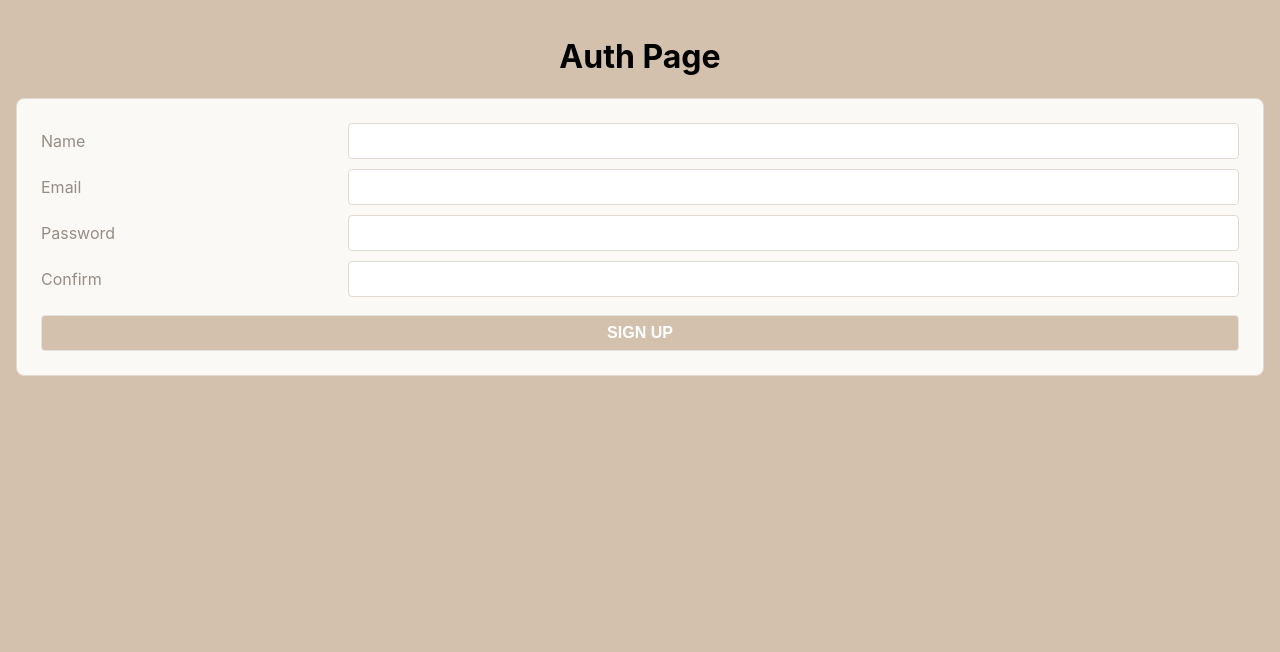
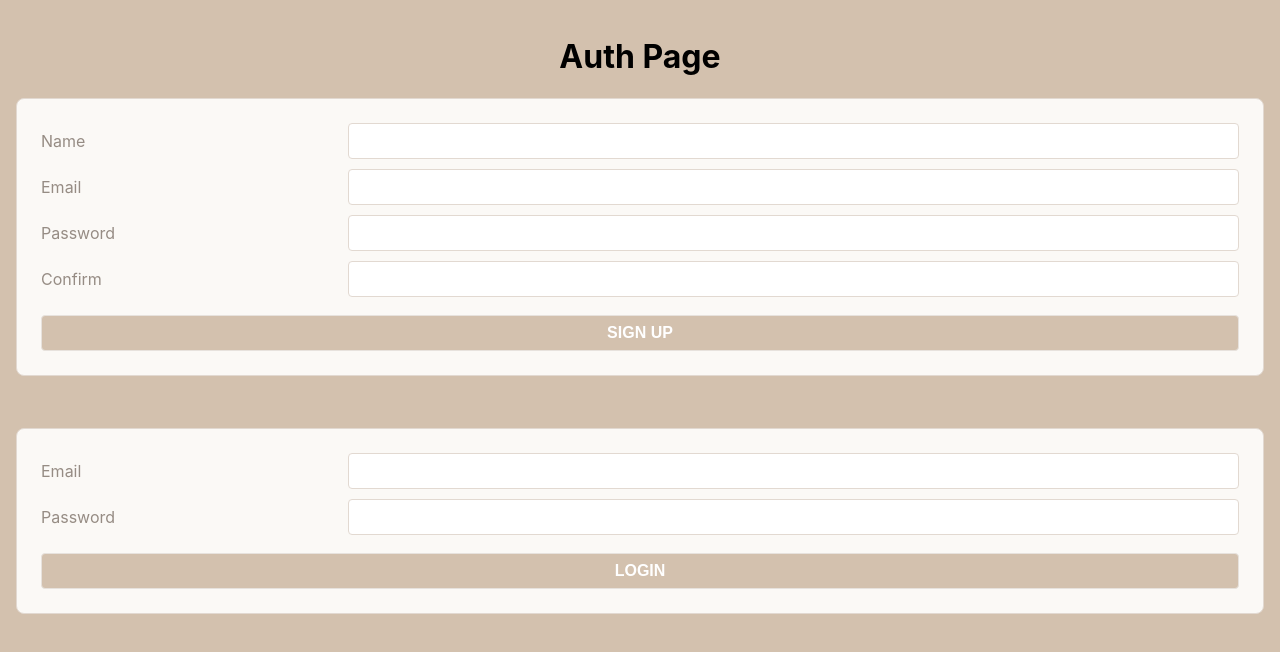
Before and after one commit to natac6/mern-cafe, a React (Create React App) app: page / in a window 1280 px wide. Shown: the top 652 px of the page. Built offline with nearby package versions, Linux system fonts and the light colour scheme.

Commit message:
created loginform component

```diff
--- a/src/App.js
+++ b/src/App.js
@@ -17,7 +17,7 @@ export default function App() {
     <main className="App">
       {user ?
         <>
-          <NavBar user={user} />
+          <NavBar user={user} setUser={setUser} />
           <Routes>
             <Route path="/orders/new" element={<NewOrderPage />} />
             <Route path="/orders" element={<OrderHistoryPage />} />
--- /dev/null
+++ b/src/components/LoginForm.js
@@ -0,0 +1,69 @@
+import { useState } from "react";
+
+const LoginForm = ({ setUser }) => {
+  const [credentials, setcredentials] = useState({
+    email: "",
+    password: ""
+  });
+
+  const [error, setError] = useState("");
+
+  const handleChange = (e) => {
+    const { name, value } = e.target;
+
+    setcredentials({ ...credentials, [name]: value });
+
+    // setcredentials(prevcredentials => {
+    //     return (
+    //         {
+    //             ...prevcredentials,
+    //             [name] : value
+    //         }
+    //     )
+    // })
+  };
+
+  const handleSubmit = async (e) => {
+    e.preventDefault();
+    try {
+      // The promise returned by the signUp service method
+      // will resolve to the user object included in the
+      // payload of the JSON Web Token (JWT)
+
+    //   setUser(user)
+    userService.login(credentials)
+    } catch (error) {
+      // An error has occurred
+      setError("Login Failed - Try Again");
+    }
+  };
+
+  return (
+    <div>
+      <div className="form-container">
+        <form autoComplete="off" onSubmit={handleSubmit}>
+          <label>Email</label>
+          <input
+            type="email"
+            name="email"
+            value={credentials.email}
+            onChange={handleChange}
+            required
+          />
+          <label>Password</label>
+          <input
+            type="password"
+            name="password"
+            value={credentials.password}
+            onChange={handleChange}
+            required
+          />
+          <button type="submit">LOGIN</button>
+        </form>
+      </div>
+      <p className="error-message">&nbsp;{error}</p>
+    </div>
+  );
+};
+
+export default LoginForm;
--- a/src/components/Nav.js
+++ b/src/components/Nav.js
@@ -1,12 +1,21 @@
-import { Link } from 'react-router-dom';
+import { Link } from "react-router-dom";
+import * as userService from '../utilities/users-service'
 
-export default function Nav ({ user }) {
+export default function Nav({ user, setUser }) {
+
+  function handleLogOut() {
+    userService.logOut()
+    // Update App.js state to null
+    setUser(null)
+  }
+
   return (
     <nav>
       <Link to="/orders">Order History</Link>
       &nbsp; | &nbsp;
       <Link to="/orders/new">New Order</Link>
-      <h1>Welcome, {user.name}</h1>
+      &nbsp;&nbsp;<span>Welcome, {user.name}</span>
+      &nbsp;&nbsp;<Link to="" onClick={handleLogOut}>Log Out</Link>
     </nav>
-  )
+  );
 }
--- a/src/pages/Auth.js
+++ b/src/pages/Auth.js
@@ -1,10 +1,12 @@
 import SignUpForm from "../components/SignUpForm"
+import LoginForm from "../components/LoginForm"
 
 export default function Auth({ setUser }) {
   return (
     <>
       <h1>Auth Page</h1>
       <SignUpForm setUser={setUser} />
+      <LoginForm />
     </>
 
   )
--- a/src/utilities/users-service.js
+++ b/src/utilities/users-service.js
@@ -25,7 +25,7 @@ export function getToken() {
     localStorage.removeItem("token");
     return null;
   }
-  return token
+  return token;
 }
 
 export function getUser() {
@@ -33,3 +33,7 @@ export function getUser() {
   // If there's a token, return the user in the payload, otherwise return null
   return token ? JSON.parse(atob(token.split(".")[1])).user : null;
 }
+
+export function logOut() {
+  localStorage.removeItem("token");
+}
```
